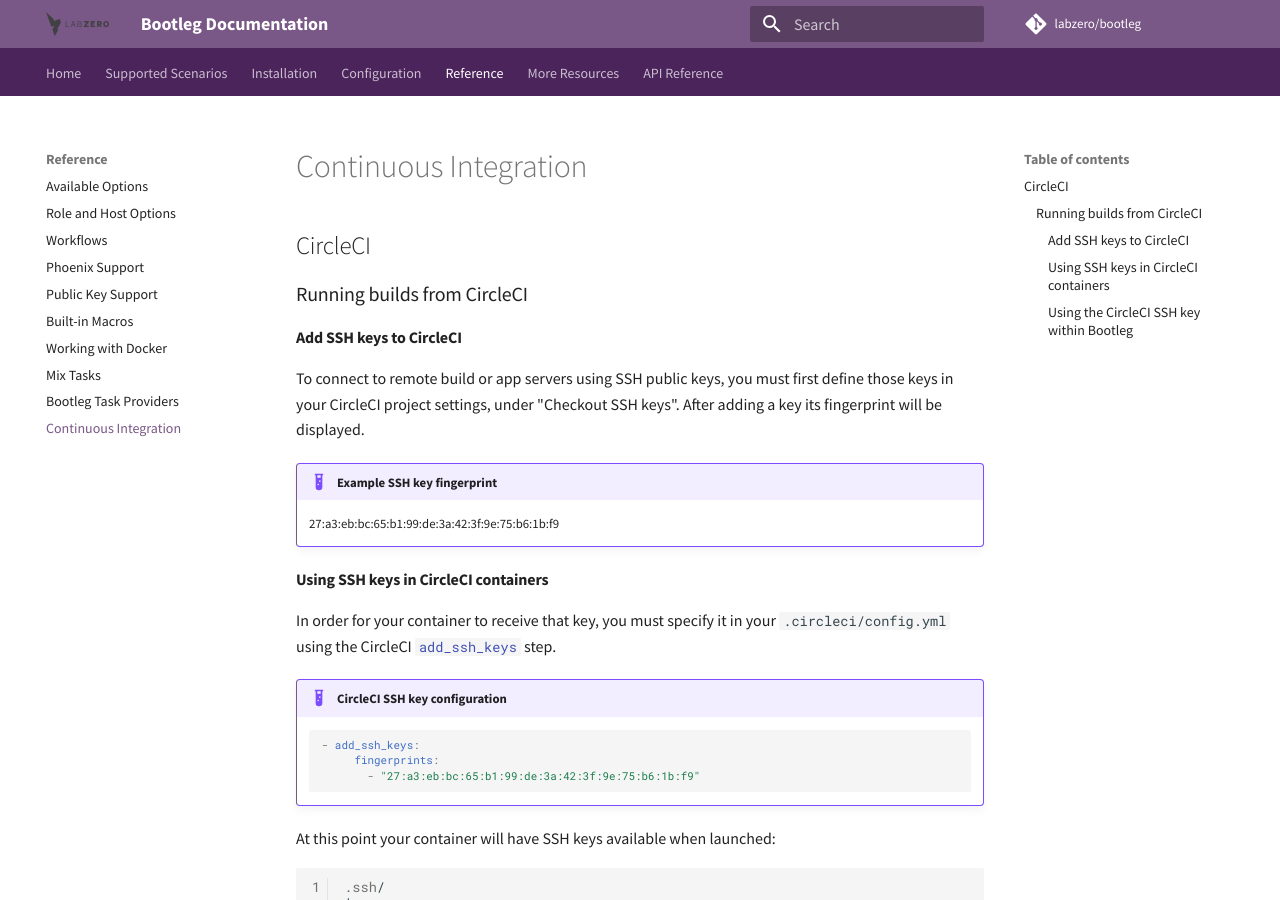
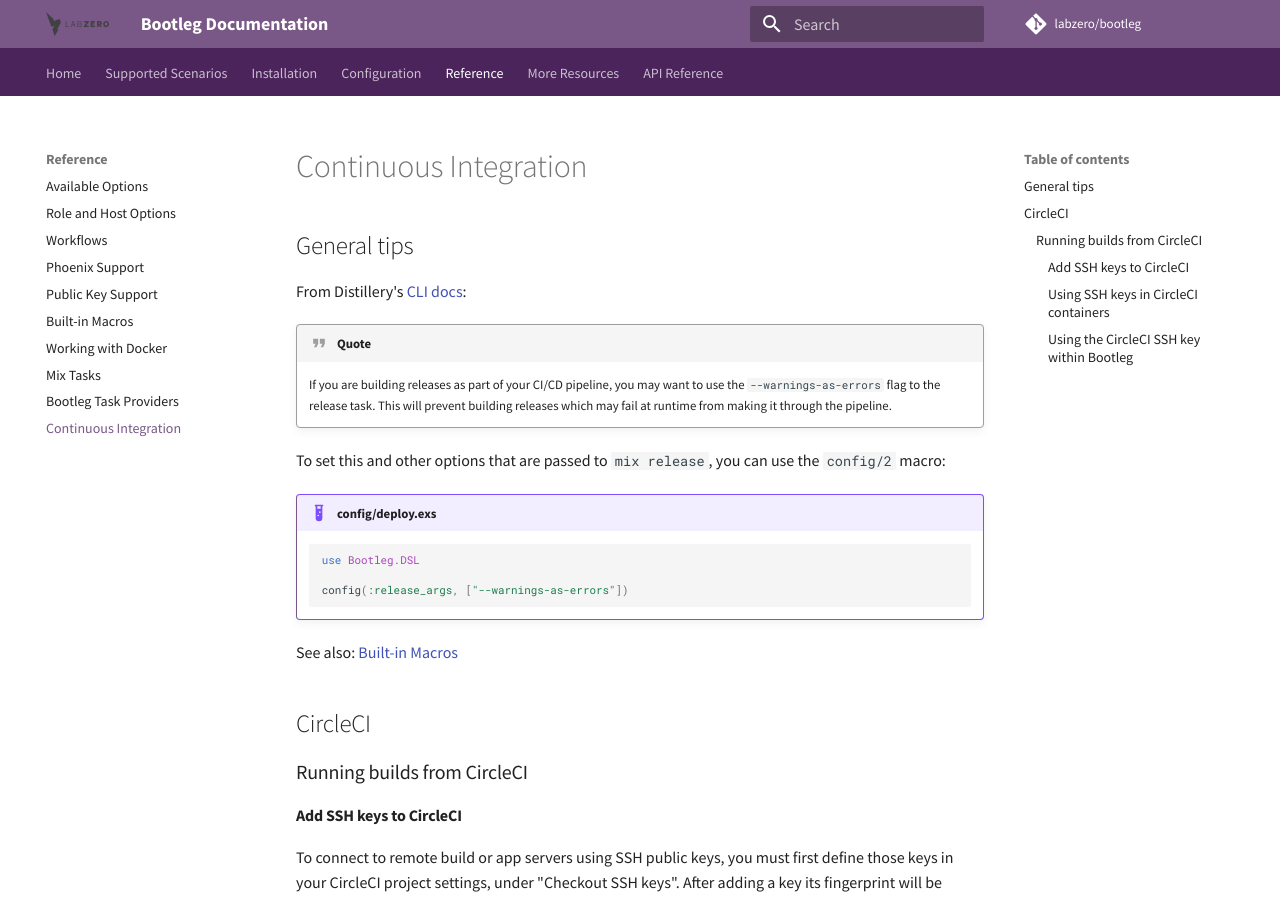
Before and after one commit to labzero/bootleg, an MkDocs documentation site: the page built from docs/reference/ci.md, in a window 1280 px wide and 900 px high. Built offline with MkDocs 1.6.1 and Material for MkDocs 9.7.7, drawn with Linux system fonts in a browser that asks for light colours; comment, search, counter and statistics services are not loaded.

Commit message:
Call out use of —warnings-as-errors release option

````diff
--- a/docs/reference/ci.md
+++ b/docs/reference/ci.md
@@ -1,3 +1,21 @@
+## General tips
+
+From Distillery's [CLI docs](https://hexdocs.pm/distillery/tooling/cli.html):
+
+!!! quote
+    If you are building releases as part of your CI/CD pipeline, you may want to use the `--warnings-as-errors` flag to the release task. This will prevent building releases which may fail at runtime from making it through the pipeline.
+
+To set this and other options that are passed to `mix release`, you can use the `config/2` macro:
+
+!!! example "config/deploy.exs"
+    ```elixir
+    use Bootleg.DSL
+
+    config(:release_args, ["--warnings-as-errors"])
+    ```
+
+See also: [Built-in Macros](/reference/macros.md#config)
+
 ## CircleCI
 
 ### Running builds from CircleCI
````
